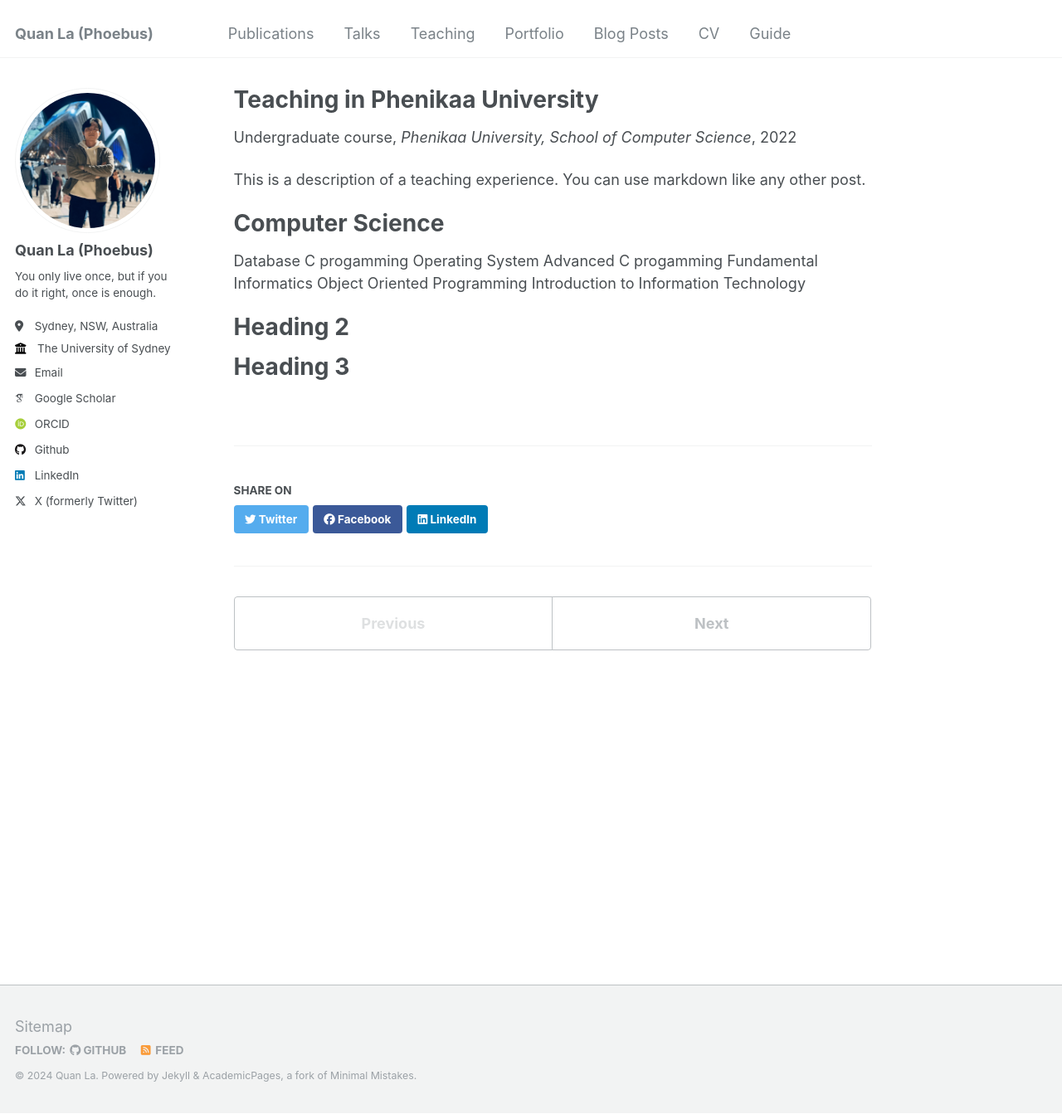
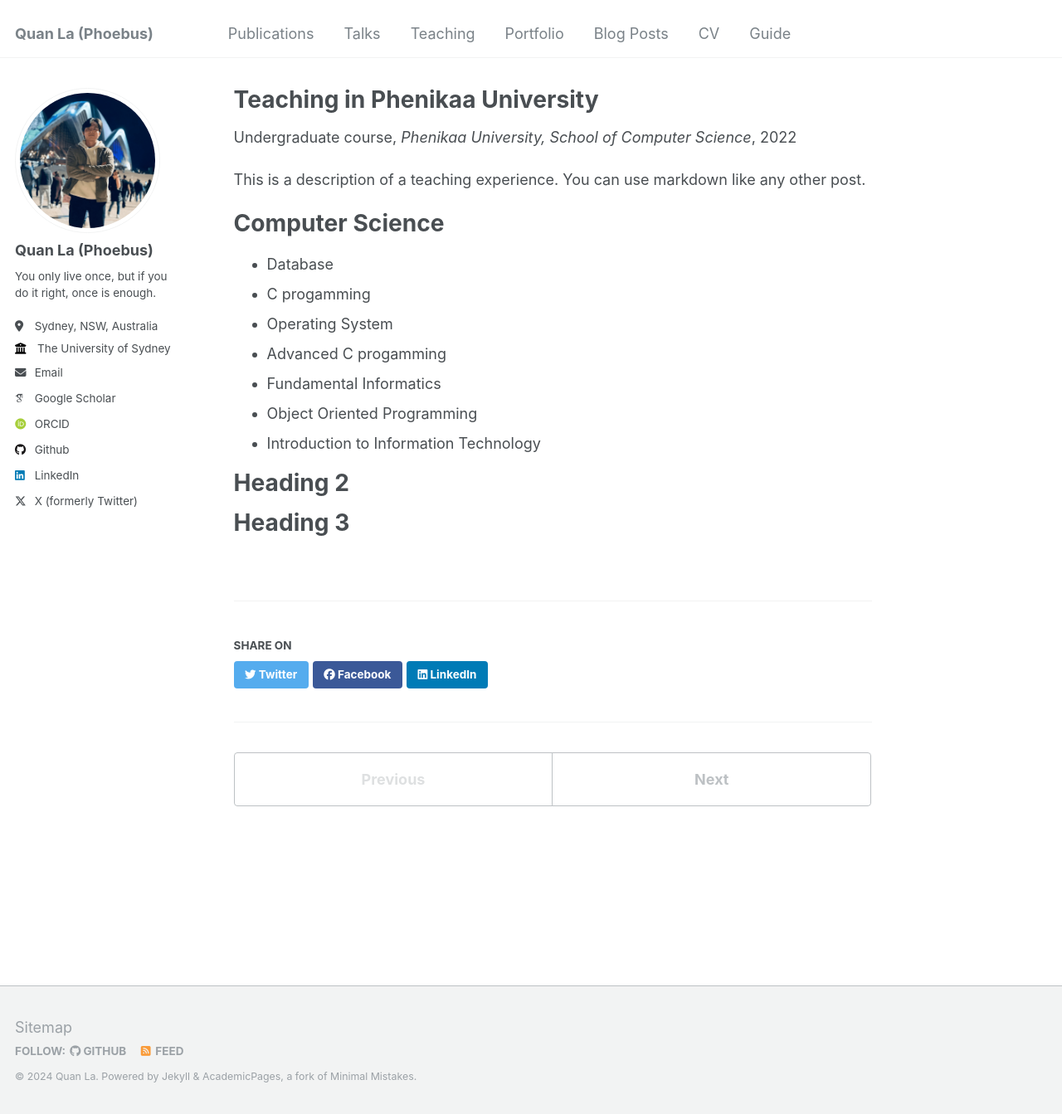
Before and after one commit to lavanquan/lavanquan.github.io, a Jekyll site: the page built from _teaching/2022-phenikaa-university.md, in a window 1280 px wide and 1343 px high. Shown: the whole window at 83% size. Built offline with Jekyll 4.4.1, drawn with Linux system fonts in a browser that asks for light colours; some web fonts are replaced.

```diff
--- a/_teaching/2022-phenikaa-university.md
+++ b/_teaching/2022-phenikaa-university.md
@@ -12,13 +12,13 @@ This is a description of a teaching experience. You can use markdown like any ot
 
 Computer Science
 ======
-Database
-C progamming
-Operating System
-Advanced C progamming
-Fundamental Informatics
-Object Oriented Programming
-Introduction to Information Technology
+- Database
+- C progamming
+- Operating System
+- Advanced C progamming
+- Fundamental Informatics
+- Object Oriented Programming
+- Introduction to Information Technology
 
 Heading 2
 ======
```
